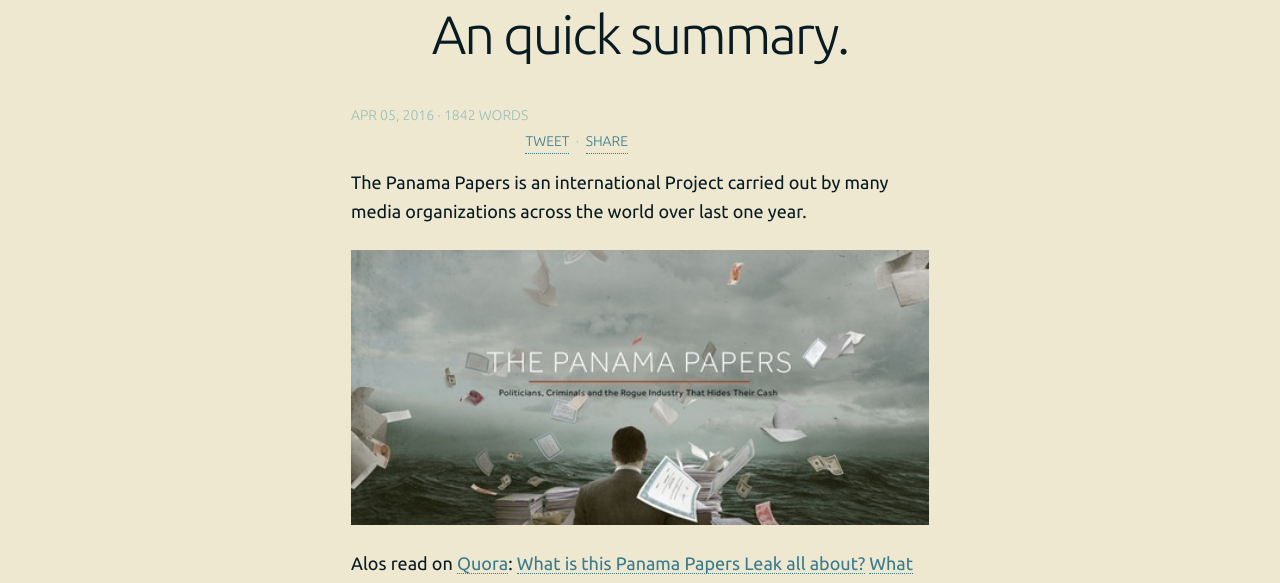
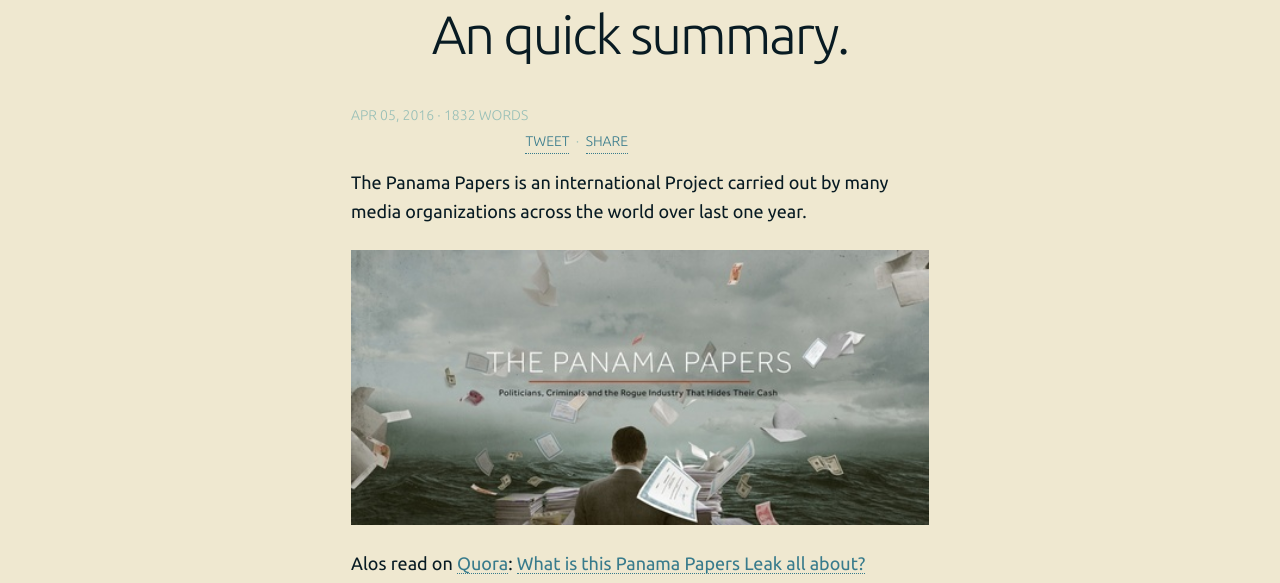
Before and after one commit to 93notes/93notes.github.io, a Jekyll site: the page built from _posts/2016-4-5-what-is-panama-paper-leak-all-about.html, in a window 1280 px wide and 900 px high. Shown: the part 310-893 px from the top of the window. Built offline with Jekyll 4.4.1, drawn with Linux system fonts in a browser that asks for light colours; nearby versions of some CDN libraries.

Commit message:
Update 2016-4-5-what-is-panama-paper-leak-all-about.html

```diff
--- a/_posts/2016-4-5-what-is-panama-paper-leak-all-about.html
+++ b/_posts/2016-4-5-what-is-panama-paper-leak-all-about.html
@@ -16,7 +16,6 @@ To understand what is Indian angle to it, let's first see..What is Panama Papers
   <img width="100%" src="/images/random/The-Panama-Paper-Leak.jpg" alt="The Panama Paper Leak"/></p>
 </div>
 Alos read on <a href="https://www.quora.com/What-is-Panama-Paper-leak-from-Indian-angle/answer/Pradeep-Singh-39" target="_blank">Quora</a>: <a href="https://www.quora.com/What-is-Panama-Paper-leak-from-Indian-angle/answer/Pradeep-Singh-39" target="_blank">What is this Panama Papers Leak all about?</a>
-<a href="https://www.quora.com/What-is-Panama-Paper-leak-from-Indian-angle/answer/Pradeep-Singh-39" target="_blank">What is this Panama Papers Leak all about?</a>
 </br>
 </br>
 <p><strong>1.) What is Panama leak all about?</strong></br>
```
